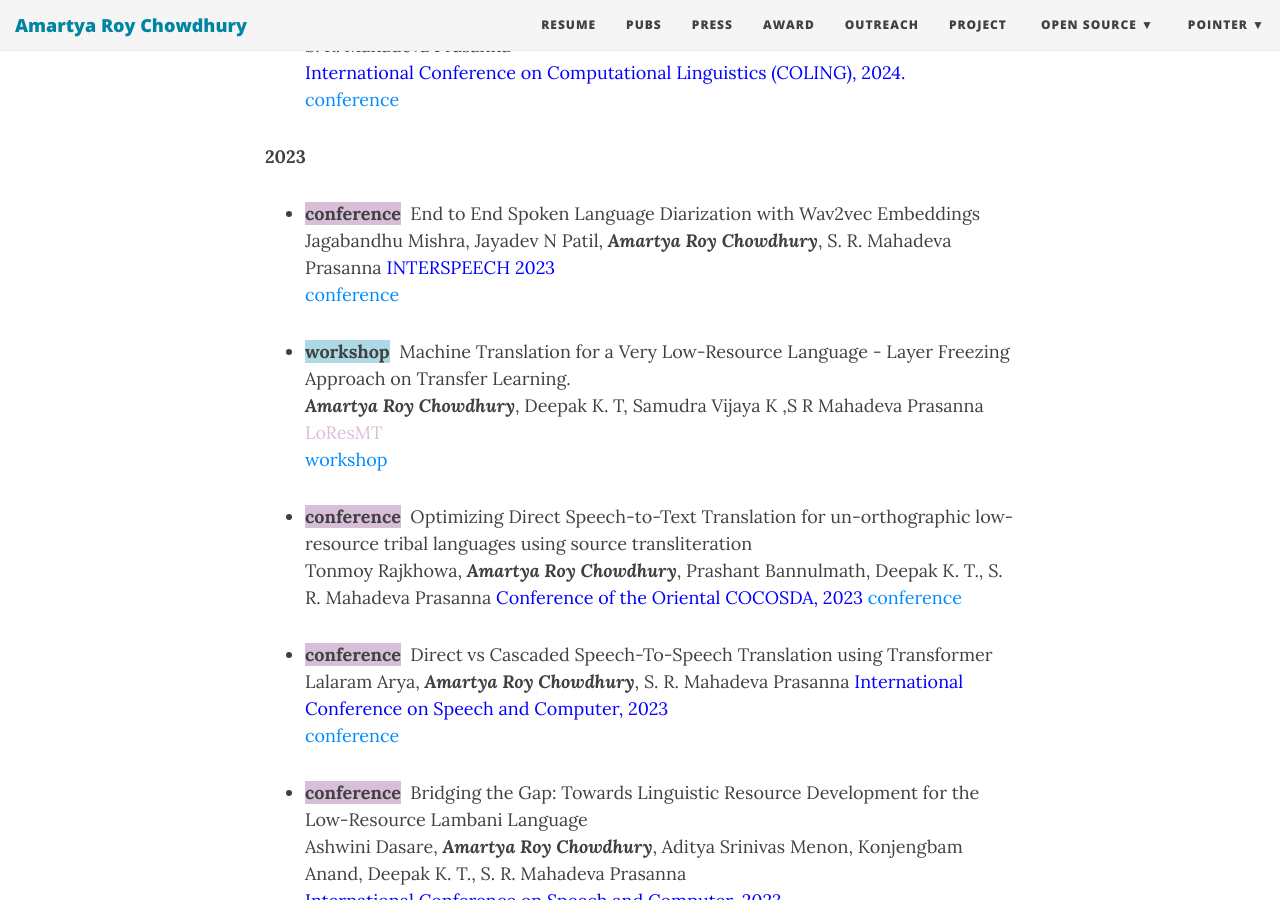
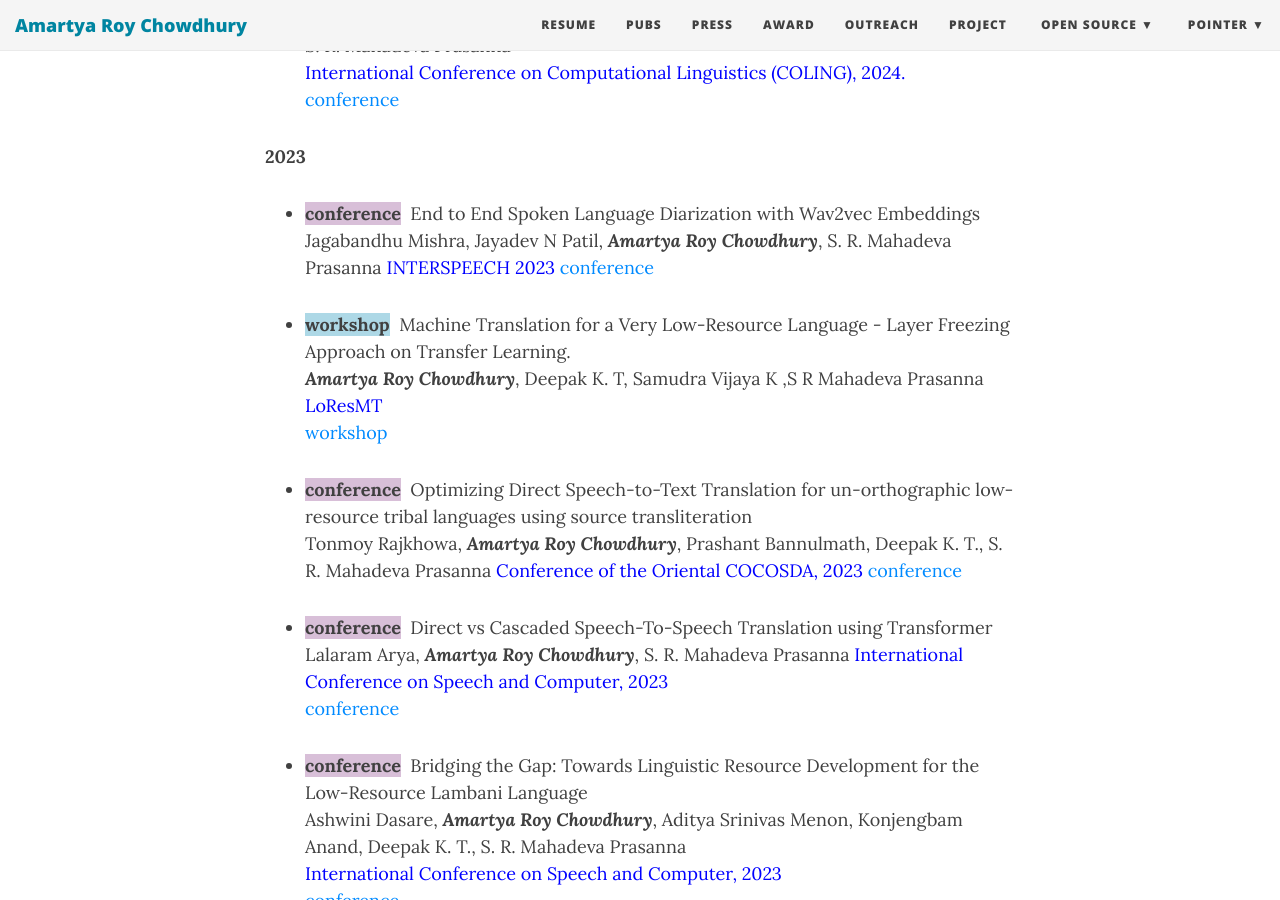
Before and after one commit to aquorio15/aquorio15.github.io, a Jekyll site: the page built from publications.md, in a window 1280 px wide and 900 px high, scrolled down 1151 px. Built offline with Jekyll 4.4.1, drawn with Linux system fonts in a browser that asks for light colours; nearby versions of some CDN libraries.

Commit message:
Update publications.md

```diff
--- a/publications.md
+++ b/publications.md
@@ -7,9 +7,7 @@
 **Publications (grouped reverse chronologically)**.
 
 **2025**
-- <span style="background-color: bisque">**conference**</span>&nbsp; Semi-Supervised Knowledge Distillation Framework towards Lightweight Large Language Model for Spoken
-Language Translation
-   <!-- ***A Acharya***, S Sanghavi, A G Dimakis, I S Dhillon     -->
+- <span style="background-color: bisque">**conference**</span>&nbsp; Semi-Supervised Knowledge Distillation Framework towards Lightweight Large Language Model for Spoken Language Translation
    Tonmoy Rajkhowa, ***Amartya Roy Chowdhury***, Achyut Mani Tripathi, Sanjeev Sharma, Om Jee Pandey
   <span style="color:blue">International Conference on Acoustics, Speech and Signal Processing (ICASSP), 2025. </span>
    [conference](https://ieeexplore.ieee.org/document/10888265/)
@@ -40,19 +38,19 @@
 - <span style="background-color: thistle">**conference**</span>&nbsp;
   End to End Spoken Language Diarization with Wav2vec Embeddings
   Jagabandhu Mishra, Jayadev N Patil, ***Amartya Roy Chowdhury***, S. R. Mahadeva Prasanna
-  <span style="color:blue">INTERSPEECH 2023 </span>
-   [conference](https://www.isca-archive.org/interspeech_2023/mishra23_interspeech.html)
+  <span style="color:blue"> INTERSPEECH 2023 </span>
+  [conference](https://www.isca-archive.org/interspeech_2023/mishra23_interspeech.html)
 
 - <span style="background-color: lightblue">**workshop**</span>&nbsp;
    Machine Translation for a Very Low-Resource Language - Layer Freezing Approach on Transfer Learning.
   ***Amartya Roy Chowdhury***, Deepak K. T, Samudra Vijaya K ,S R Mahadeva Prasanna
-  <span style="color:thistle"> LoResMT </span>
+  <span style="color:blue"> LoResMT </span>
    [workshop](https://proceedings.mlr.press/v180/das22b/das22b.pdf)
 
 - <span style="background-color:thistle">**conference**</span>&nbsp; Optimizing Direct Speech-to-Text Translation for un-orthographic low-resource tribal languages using
 source transliteration
   Tonmoy Rajkhowa, ***Amartya Roy Chowdhury***, Prashant Bannulmath, Deepak K. T., S. R. Mahadeva Prasanna
-  <span style="color:blue">Conference of the Oriental COCOSDA, 2023</span>
+  <span style="color:blue"> Conference of the Oriental COCOSDA, 2023 </span>
   [conference](https://ieeexplore.ieee.org/document/10482960)
 
 
@@ -71,7 +69,7 @@
 - <span style="background-color: thistle">**conference**</span>&nbsp;
   Preliminary analysis of Lambani vowels and vowel classification using acoustic features
    Leena Dihingia, Prashant Bannulmath, ***Amartya Roy Chowdhury***, S.R. Mahadeva Prasanna, K.T Deepak, Tehreem Sheikh
-   <span style="color:blue"> International Conference on Speech and Computer, 2023  </span>
+   <span style="color:blue"> International Conference on Speech and Computer, 2023 </span>
    [conference](https://link.springer.com/chapter/10.1007/978-3-031-48312-7_16)
 
 - <span style="background-color: thistle">**conference**</span>&nbsp;
```
